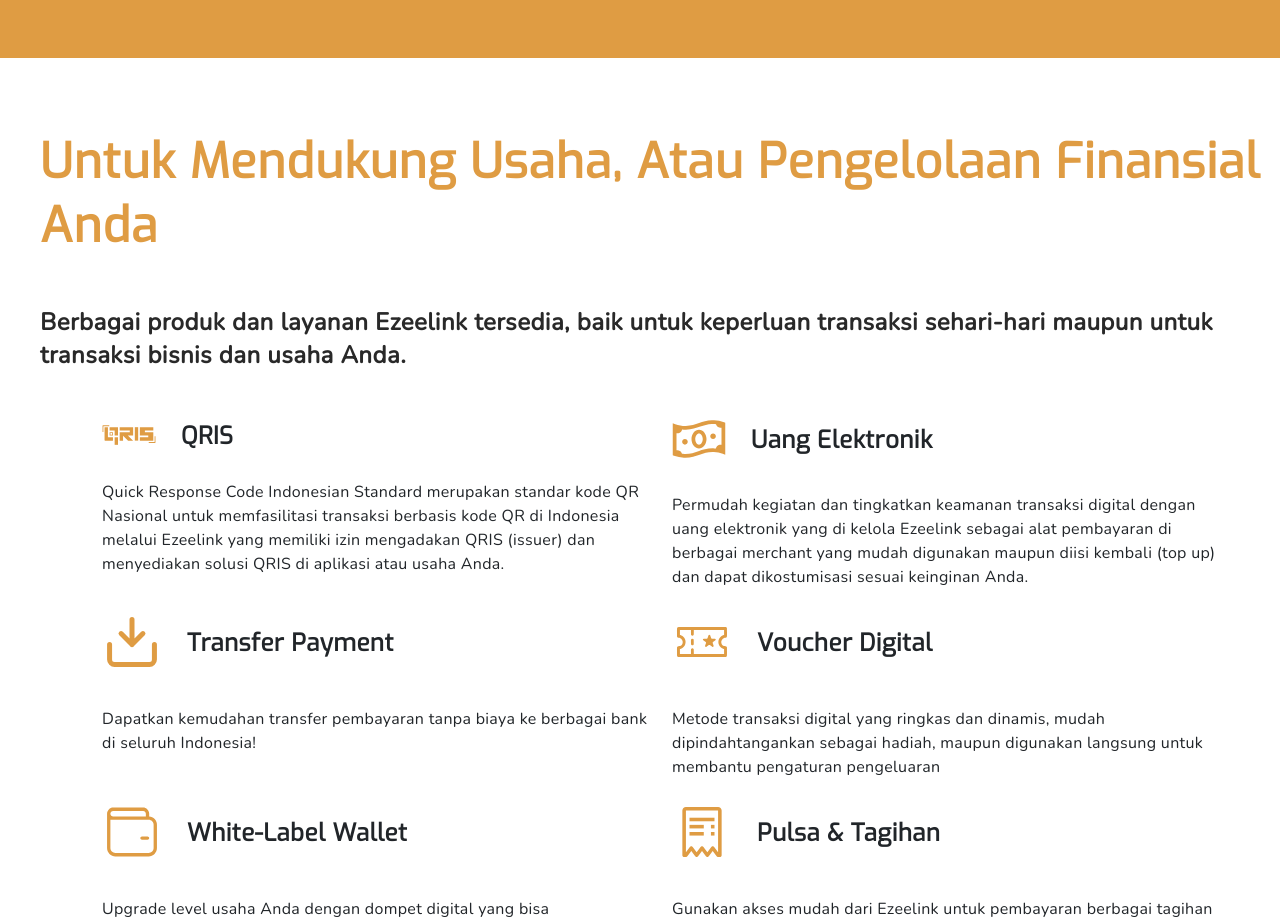
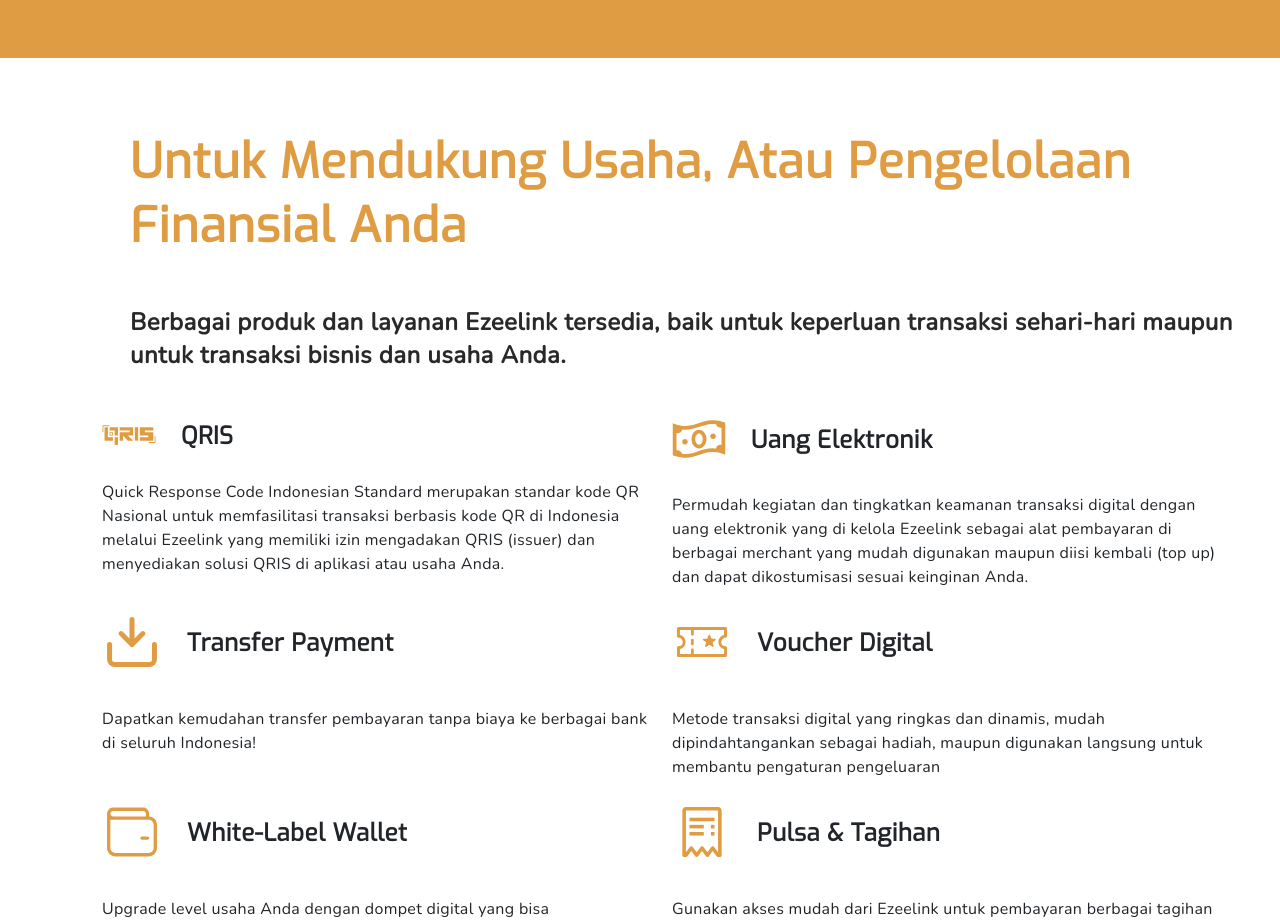
Before and after one commit to teddy-tama/TESTWEB, a React (Create React App) app: page / in a window 1280 px wide. Shown: the part 824-1748 px from the top of the page. Built offline with nearby package versions, Linux system fonts and the light colour scheme.

Commit message:
add padding at home page

```diff
--- a/src/component/NavbarComponent.js
+++ b/src/component/NavbarComponent.js
@@ -44,7 +44,7 @@
     <>
     <Navbar expand="lg" style={{width: '100%'}}>
       <Container>
-        <Navbar.Brand href="#home">
+        <Navbar.Brand href="/">
             <img alt="" src={EzeelinkIcon}/>
         </Navbar.Brand>
         <Navbar.Toggle aria-controls="basic-navbar-nav" />
--- a/src/pages/HomePage.js
+++ b/src/pages/HomePage.js
@@ -109,6 +109,7 @@
             <div className='explain-section' style={{paddingLeft: 40}}>
                 <br/>
                 <br/>
+                <div style={{ paddingLeft: 90 }}>
                     {
                         language === 'eng' ?
                         <span className='title-head'><b>Supporting Your Business, Or Financial Management</b></span> :
@@ -125,6 +126,7 @@
                     <br/>
                     <br/>
                     <br/>
+                </div>
                 <Container>
                     <Row>
                         <Col xs={6}>
```
Lines whose indentation alone changed are shown as unchanged.
